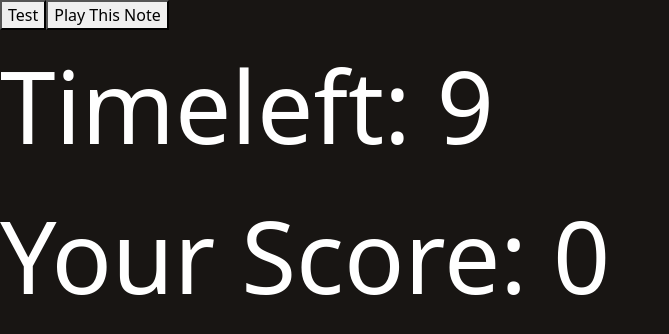
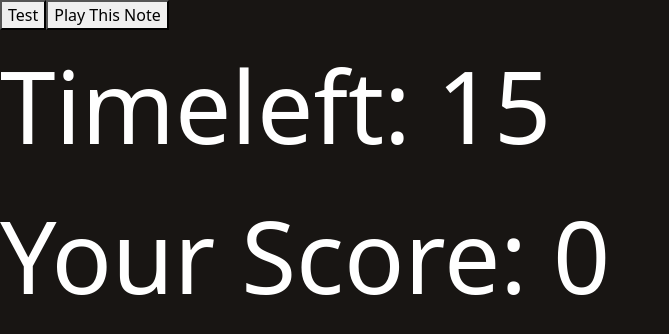
Before and after one commit to kaylaasana/BlueFin, a React (Vite) app in the folder client/: page /training in a window 1280 px wide. Shown: the top 334 px of the page, without its empty margins (0-669 px from the left). Built offline with nearby package versions, Linux system fonts and the light colour scheme; no server answers.

Commit message:
created timer component to handle score and training room mechanics

```diff
--- /dev/null
+++ b/client/src/components/Timer.jsx
@@ -0,0 +1,23 @@
+import { useState, useEffect } from 'react';
+
+const Timer = ({ currentNote, checkNote, interval }) => {
+  const [countdown, setCountdown] = useState(20);
+
+  useEffect(() => {
+    currentNote.audioStream();
+    const timer = setInterval(() => {
+      if (countdown <= 0) {
+        clearInterval(timer);
+        return 0;
+      } else {
+        checkNote(interval);
+        setCountdown((countdown) => countdown - 1);
+      }
+    }, 1000);
+    return () => clearInterval(timer);
+  }, [countdown]);
+
+  return <div> Timeleft: {countdown}</div>;
+};
+
+export default Timer;
--- a/client/src/pages/Training.jsx
+++ b/client/src/pages/Training.jsx
@@ -1,25 +1,21 @@
 import { Note } from '../utils/audioStream';
 import playNote from '../utils/playNote';
 import { useEffect, useState } from 'react';
+import Timer from '../components/Timer';
 
-const Training = ({ difficulty, setDifficulty }) => {
+const Training = ({ difficulty }) => {
   const currentNote = new Note();
 
   const [playbackNote, setPlaybackNote] = useState(' ');
   const [score, setScore] = useState(0);
-  const [timer, setTimer] = useState(10);
   const [interval, setInterval] = useState(null);
-  const [count, setCount] = useState(0);
 
   const checkNote = (interval) => {
     if (playbackNote == currentNote.noteTracker) {
       setScore(score + 1);
       clearInterval(interval);
-      console.log('if statement called');
       note();
     }
-    console.log('playbackNote: ', playbackNote);
-    console.log('currentNote: ', currentNote.noteTracker);
   };
 
   const tuner = () => currentNote.audioStream();
@@ -33,26 +29,6 @@
     note();
   }, []);
 
-  useEffect(() => {
-    setInterval(() => {
-      console.log('are you counting down?');
-      setCount((count) => count + 1);
-    }, 1000);
-  }, []);
-
-  useEffect(() => {
-    currentNote.audioStream();
-    const interval = setInterval(function () {
-      setTimer(timer - 1);
-      if (timer <= 0) {
-        setTimer("Time's Up!");
-        clearInterval(interval);
-      }
-      checkNote(interval);
-    }, 1000);
-    clearInterval(interval);
-  }, [playbackNote]);
-
   return (
     <>
       {difficulty ? (
@@ -63,12 +39,16 @@
           <div style={{ color: 'white', fontSize: 100 }}>
             Play This Note {playbackNote}
           </div>
-          <div style={{ color: 'white', fontSize: 100 }}>Timeleft: {timer}</div>
+          <div style={{ color: 'white', fontSize: 100 }}>
+            <Timer
+              currentNote={currentNote}
+              checkNote={checkNote}
+              interval={interval}
+            />
+          </div>
           <div style={{ color: 'white', fontSize: 100 }}>
             Your Score: {score}
           </div>
-
-          <div style={{ color: 'white' }}>{count}</div>
 
           <div id='note' style={{ color: 'white', fontSize: 100 }}></div>
         </>
@@ -77,7 +57,13 @@
           <button onClick={tuner}>Test</button>
           <button onClick={note}>Play This Note</button>
 
-          <div style={{ color: 'white', fontSize: 100 }}>Timeleft: {timer}</div>
+          <div style={{ color: 'white', fontSize: 100 }}>
+            <Timer
+              currentNote={currentNote}
+              checkNote={checkNote}
+              interval={interval}
+            />
+          </div>
           <div style={{ color: 'white', fontSize: 100 }}>
             Your Score: {score}
           </div>
```
